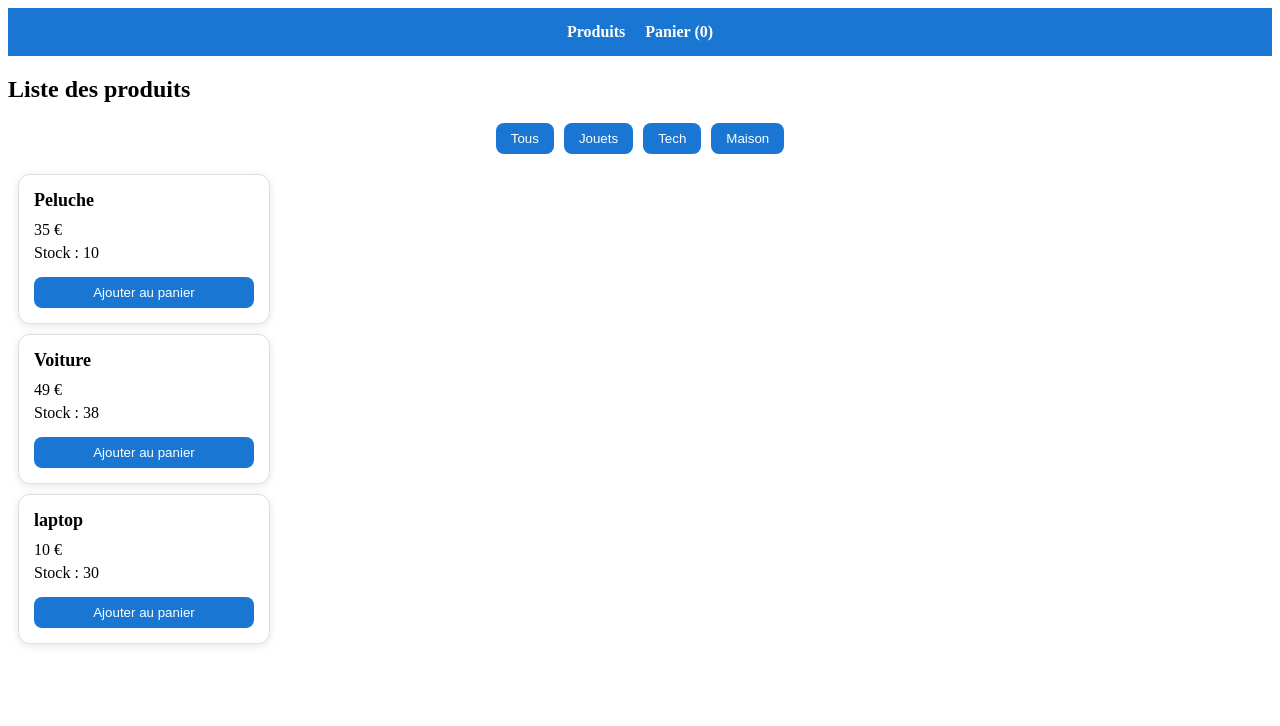
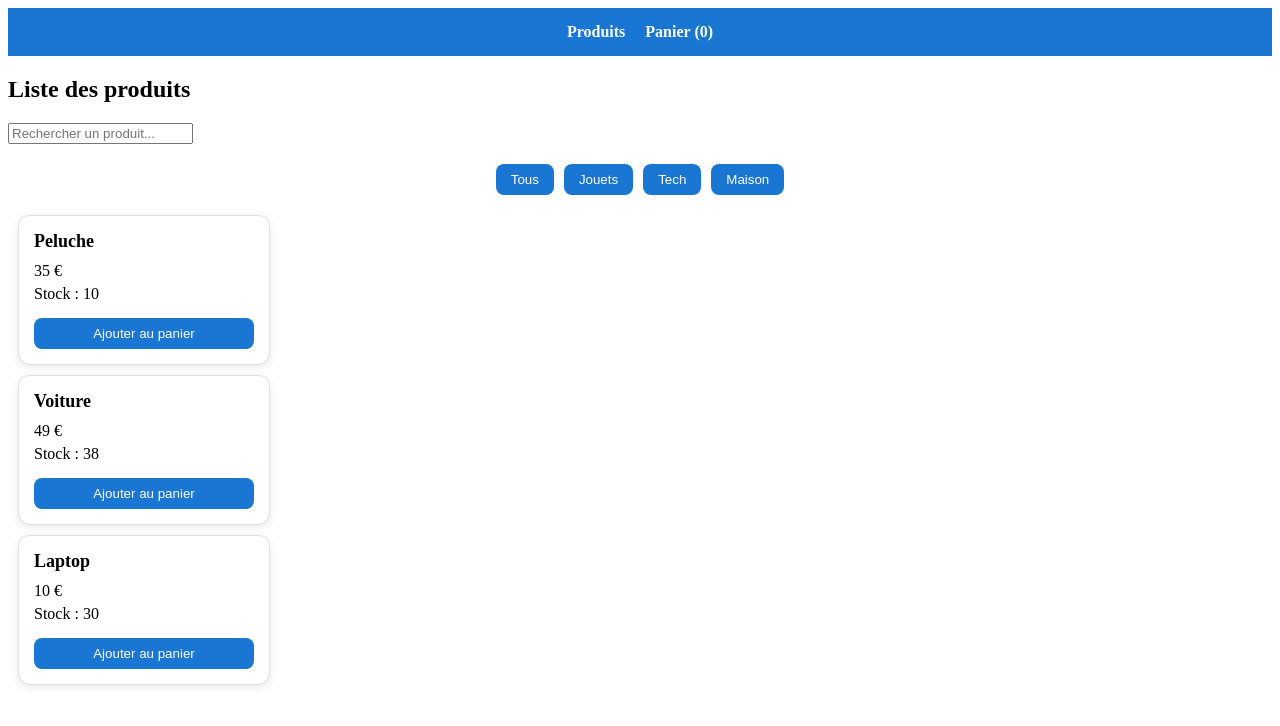
Before and after one commit to AnissaHub/E-Commerce-App, an Angular app: page / in a window 1280 px wide. Shown: the top 726 px of the page. Built offline with nearby package versions, Linux system fonts and the light colour scheme.

Commit message:
Ajout de la fonctionnalité de recherche des produits

```diff
--- a/src/app/product-list-component/product-list-component.html
+++ b/src/app/product-list-component/product-list-component.html
@@ -1,6 +1,16 @@
+<!-- titre de la section -->
 <h2>Liste des produits</h2>
 
-<!-- Zone de filtrage -->
+<!-- barre de recherche -->
+<div class="search">
+  <input
+    type="text"
+    placeholder="Rechercher un produit..."
+    [(ngModel)]="searchText"
+  />
+</div>
+
+<!-- boutons de filtrage par catégorie -->
 <div class="filter">
 
   @for (c of categories; track c) {
@@ -11,7 +21,7 @@
 
 </div>
 
-<!-- Liste des produits filtrés -->
+<!-- affichage de la liste filtrée -->
 <div class="container">
 
   @for (p of filteredProducts; track p.id) {
--- a/src/app/product-list-component/product-list-component.ts
+++ b/src/app/product-list-component/product-list-component.ts
@@ -1,4 +1,5 @@
 import { Component } from '@angular/core';
+import { FormsModule } from '@angular/forms';
 import { Product } from '../models/products';
 import { ProductComponent } from '../product-component/product-component';
 import { CartService } from '../services/cart-service';
@@ -6,12 +7,13 @@ import { CartService } from '../services/cart-service';
 @Component({
   selector: 'app-product-list-component',
   standalone: true,
-  imports: [ProductComponent],
+  imports: [ProductComponent, FormsModule], // permet d'utiliser ngModel
   templateUrl: './product-list-component.html',
   styleUrl: './product-list-component.scss',
 })
 export class ProductListComponent {
 
+  // liste des produits
   produits: Product[] = [
     new Product(
       1,
@@ -35,7 +37,7 @@ export class ProductListComponent {
 
     new Product(
       3,
-    'laptop',
+      'Laptop',
       10,
       30,
       'https://...',
@@ -43,25 +45,35 @@ export class ProductListComponent {
       'Tech'
     )
   ];
-   //  injection du service panier
+
+  // service panier
   constructor(private cartService: CartService) {}
 
-  // ajout au panier
+  // texte de recherche tapé par l'utilisateur
+  searchText: string = '';
+
+  // catégorie sélectionnée par défaut
+  selectedCategory: string = 'Tous';
+
+  // liste des catégories
+  categories: string[] = ['Tous', 'Jouets', 'Tech', 'Maison'];
+
+  // ajout d’un produit au panier
   onAddToCart(product: Product) {
     this.cartService.addToCart(product);
     console.log('Panier:', this.cartService.getCart());
   }
-  selectedCategory: string = 'Tous';
 
-categories: string[] = ['Tous', 'Jouets', 'Tech', 'Maison'];
+  // filtre les produits par catégorie et recherche
+  get filteredProducts() {
+    return this.produits.filter(
+      p =>
+        // filtre par catégorie
+        (this.selectedCategory === 'Tous' ||
+          p.category === this.selectedCategory) &&
 
-get filteredProducts() {
-  if (this.selectedCategory === 'Tous') {
-    return this.produits;
-  }
-
-  return this.produits.filter(
-    p => p.category === this.selectedCategory
+        // filtre par texte saisi
+        p.nom.toLowerCase().includes(this.searchText.toLowerCase())
     );
   }
 }
```
Lines whose indentation alone changed are shown as unchanged.
